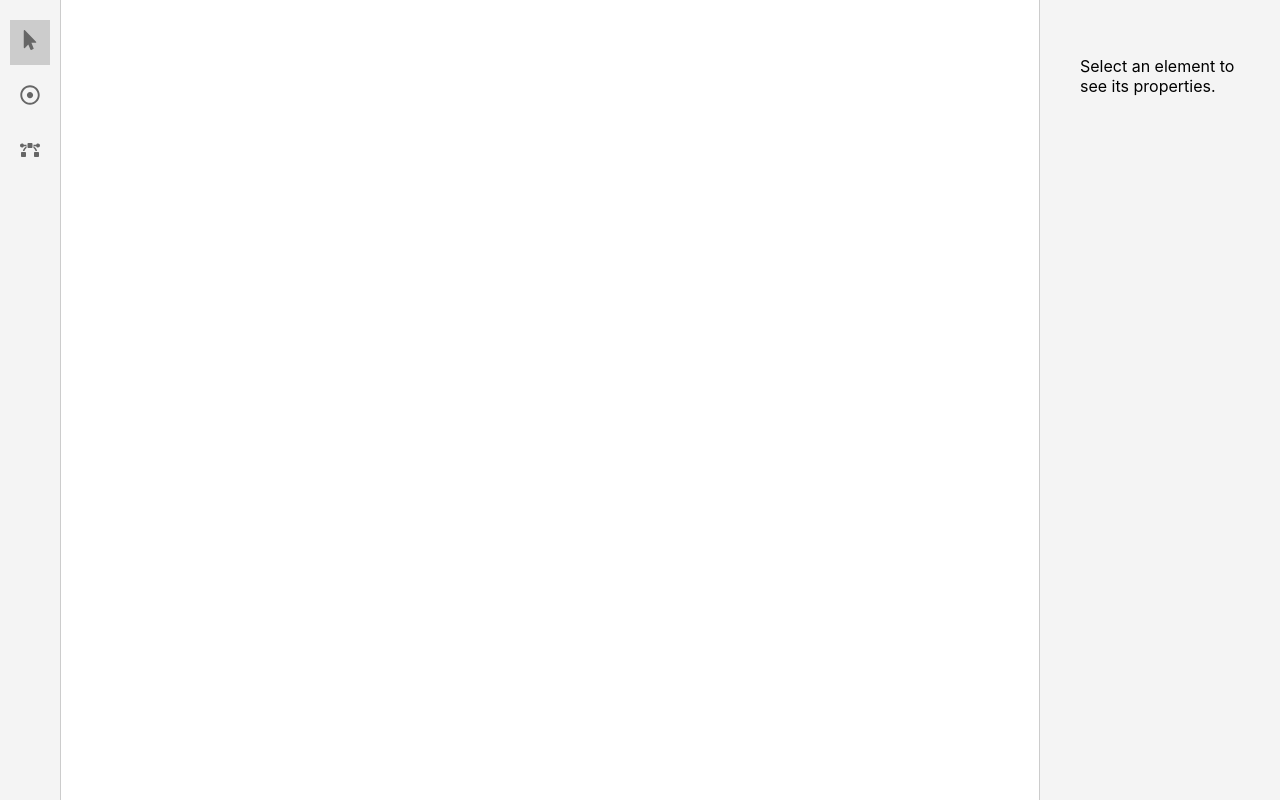
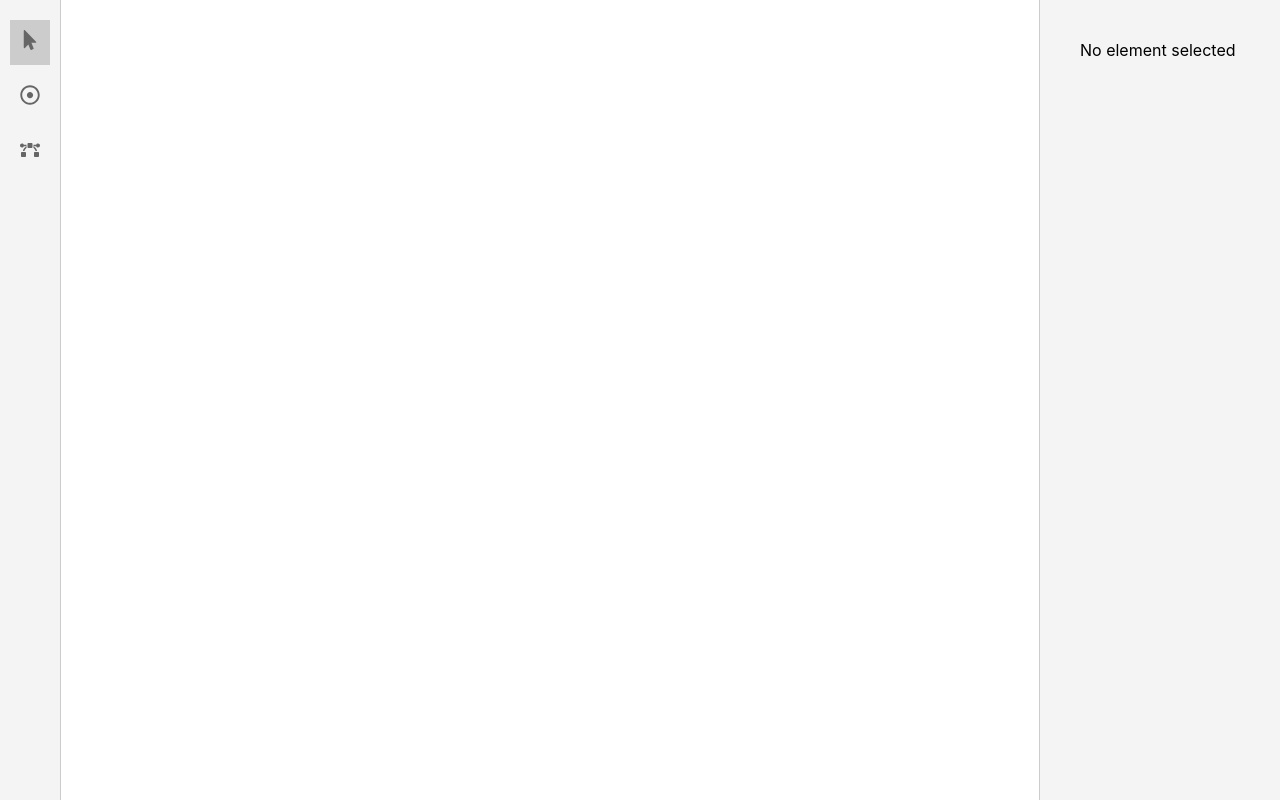
Before and after one commit to benvdbergh/M_Suite, a React (Create React App) app in the folder m_designer/: page / in a window 1280 px wide. Built offline with nearby package versions, Linux system fonts and the light colour scheme.

Commit message:
Edit node label from propertiesSidebar

```diff
--- a/m_designer/src/App.js
+++ b/m_designer/src/App.js
@@ -8,6 +8,16 @@ import './App.css';
 const App = () => {
   const [selectedTool, setSelectedTool] = useState('select');
   const [selectedElement, setSelectedElement] = useState(null);
+  const [elements, setElements] = useState([]);
+
+  const updateElement = (id, newLabel) => {
+    setElements((prevElements) =>
+      prevElements.map((el) =>
+        el.data.id === id ? { ...el, data: { ...el.data, label: newLabel } } : el
+      )
+    );
+    setSelectedElement((prevElement) => ({ ...prevElement, label: newLabel }));
+  };
 
   return (
     <div className="App">
@@ -15,10 +25,18 @@ const App = () => {
         <ToolPanel selectedTool={selectedTool} setSelectedTool={setSelectedTool} />
       </div>
       <div className="canvas-container">
-        <Canvas selectedTool={selectedTool} setSelectedElement={setSelectedElement} />
+        <Canvas
+          selectedTool={selectedTool}
+          setSelectedElement={setSelectedElement}
+          elements={elements}
+          setElements={setElements}
+        />
       </div>
       <div className="sidebar">
-        <PropertiesSidebar selectedElement={selectedElement} />
+        <PropertiesSidebar
+          selectedElement={selectedElement}
+          updateElement={updateElement}
+        />
       </div>
     </div>
   );
--- a/m_designer/src/components/Canvas.js
+++ b/m_designer/src/components/Canvas.js
@@ -26,15 +26,14 @@ const cytoscapeStyles = [
   }
 ];
 
-const Canvas = ({ selectedTool, setSelectedElement }) => {
+const Canvas = ({ selectedTool, setSelectedElement, elements, setElements }) => {
   const cyRef = useRef(null);
-  const [elements, setElements] = useState([]);
   const [isDrawingEdge, setIsDrawingEdge] = useState(false);
   const [sourceNode, setSourceNode] = useState(null);
-  const [cyInstance, setCyInstance] = useState(null)
+  const [cyInstance, setCyInstance] = useState(null);
 
   useEffect(() => {
-    if (!cyInstance){
+    if (!cyInstance) {
       const cy = cytoscape({
         container: cyRef.current,
         elements: elements,
@@ -45,8 +44,10 @@ const Canvas = ({ selectedTool, setSelectedElement }) => {
       });
       setCyInstance(cy);
     }
-    // return () => cy.destroy();
-  }, [elements, cyInstance]); // Empty dependency array to ensure this runs only once
+
+    // This effect only needs to run once on mount
+    // eslint-disable-next-line react-hooks/exhaustive-deps
+  }, []);
 
   useEffect(() => {
     if (cyInstance) {
@@ -88,7 +89,7 @@ const Canvas = ({ selectedTool, setSelectedElement }) => {
         const position = event.position;
         const newNode = {
           group: 'nodes',
-          data: { id: `node-${cyInstance.nodes().length + 1}`, label: `Node ${cyInstance.nodes().length + 1}` },
+          data: { id: `node-${cyInstance.nodes().length + 1}`, label: `Node ${cyInstance.nodes().length + 1}`, group: 'nodes' },
           position
         };
         setElements((els) => [...els, newNode]);
@@ -102,7 +103,7 @@ const Canvas = ({ selectedTool, setSelectedElement }) => {
       cyInstance.removeListener('tap', 'node', handleTapNode);
       cyInstance.removeListener('tap', handleTapCanvas);
     };
-  }, [selectedTool, isDrawingEdge, cyInstance, setSelectedElement, sourceNode]);
+  }, [selectedTool, setElements, isDrawingEdge, cyInstance, setSelectedElement, sourceNode]);
 
   return <div ref={cyRef} className="canvas"></div>;
 };
--- a/m_designer/src/components/PropertiesSidebar.js
+++ b/m_designer/src/components/PropertiesSidebar.js
@@ -1,18 +1,54 @@
 // src/components/PropertiesSidebar.js
-import React from 'react';
+import React, { useState, useEffect } from 'react';
+import { FaEdit } from 'react-icons/fa';
 import './PropertiesSidebar.css';
 
-const PropertiesSidebar = ({ selectedElement }) => {
+const PropertiesSidebar = ({ selectedElement, updateElement }) => {
+  const [isEditing, setIsEditing] = useState(false);
+  const [newLabel, setNewLabel] = useState('');
+
+  useEffect(() => {
+    if (selectedElement) {
+      setNewLabel(selectedElement.label);
+    }
+  }, [selectedElement]);
+
+  const handleEditClick = () => {
+    setIsEditing(true);
+  };
+
+  const handleSubmit = () => {
+    if (selectedElement && newLabel !== '') {
+      updateElement(selectedElement.id, newLabel);
+    }
+    setIsEditing(false);
+  };
+
+  if (!selectedElement) {
+    return <div className="properties-sidebar">No element selected</div>;
+  }
+
   return (
     <div className="properties-sidebar">
-      {selectedElement ? (
-        <div>
-          <h3>Properties</h3>
-          <p>ID: {selectedElement.id}</p>
-          <p>Label: {selectedElement.label}</p>
+      {selectedElement.group === 'nodes' && (
+        <div className="property">
+          <label>Node Label:</label>
+          {isEditing ? (
+            <>
+              <input
+                type="text"
+                value={newLabel}
+                onChange={(e) => setNewLabel(e.target.value)}
+              />
+              <button onClick={handleSubmit}>Submit</button>
+            </>
+          ) : (
+            <div className="label-container">
+              <span>{selectedElement.label}</span>
+              <FaEdit className="edit-icon" onClick={handleEditClick} />
+            </div>
+          )}
         </div>
-      ) : (
-        <p>Select an element to see its properties.</p>
       )}
     </div>
   );
```
